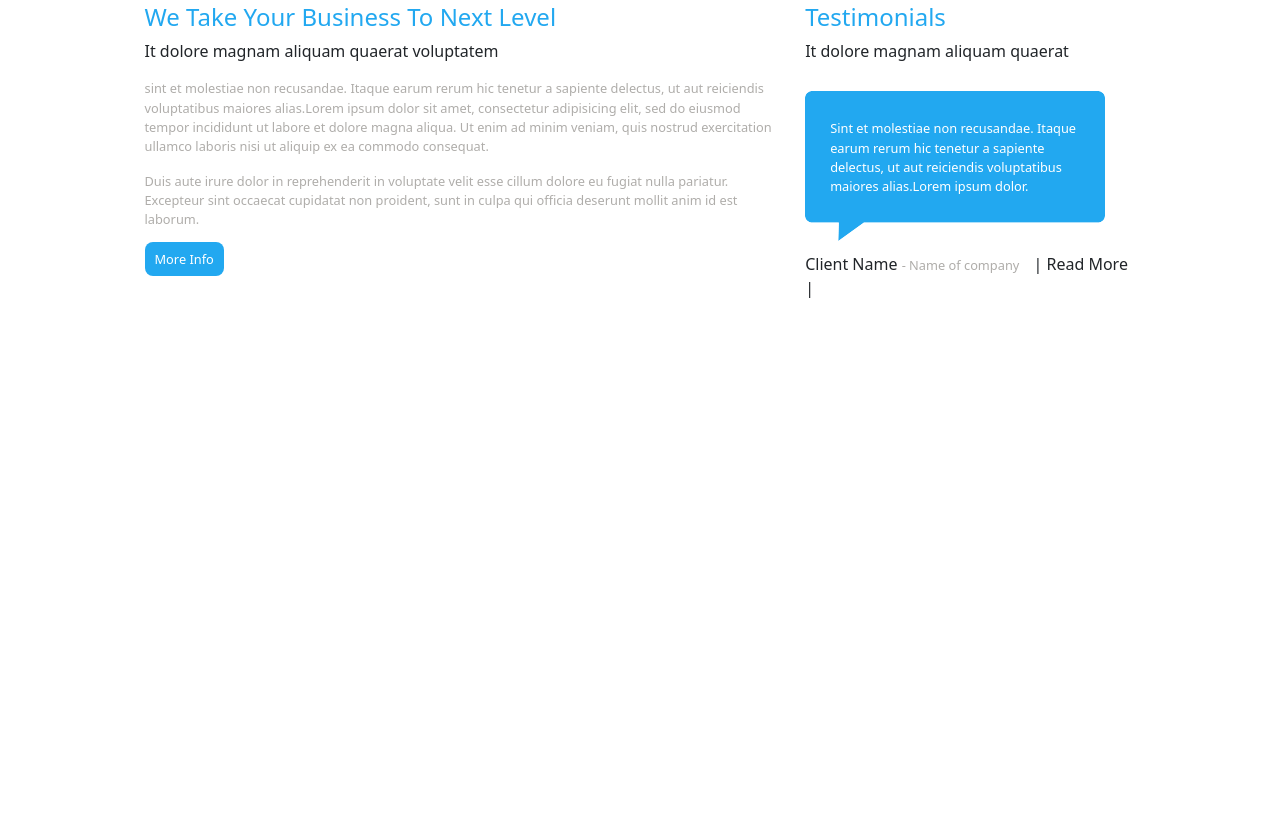
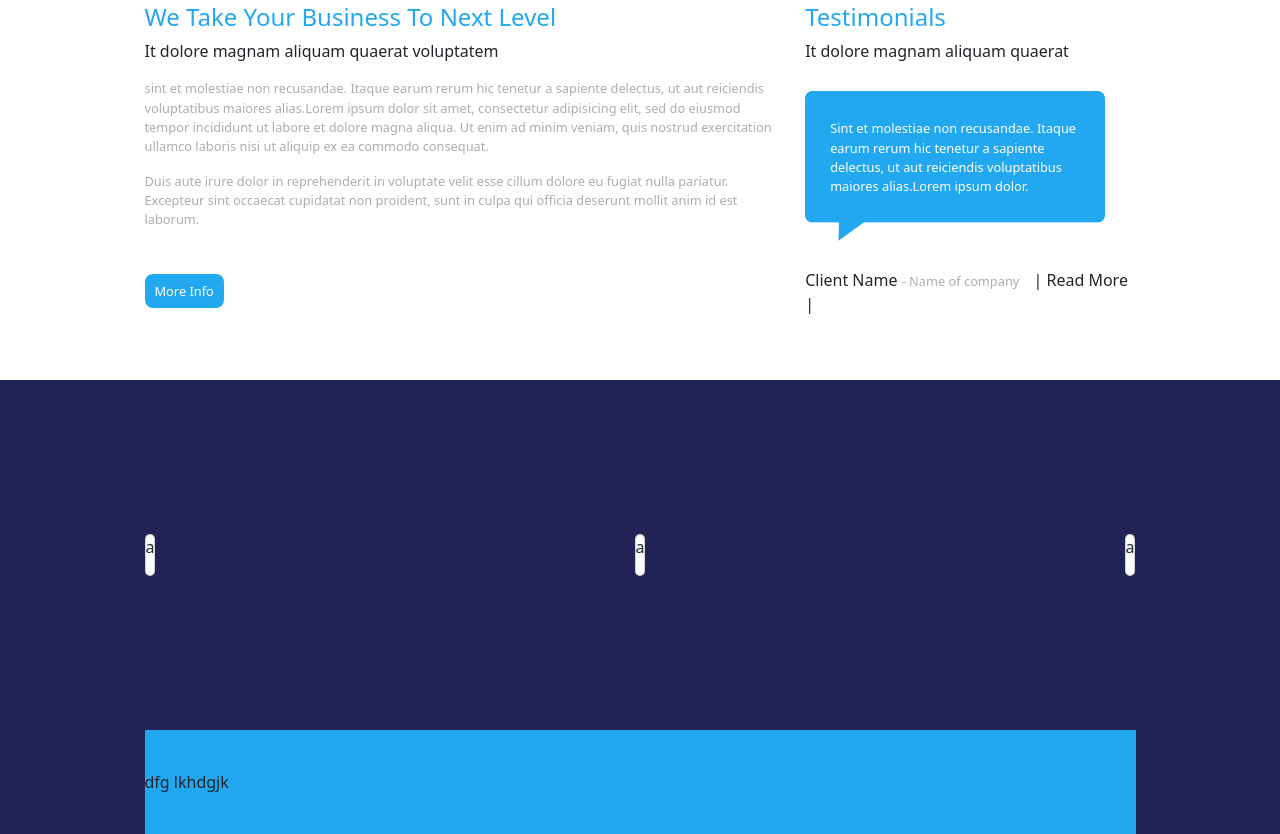
Before and after one commit to GabrielBCD/atividade-web1, a plain HTML site: page index.html in a window 1280 px wide. Shown: the part 1132-1966 px from the top of the page. Before the commit the page ends 1911 px from the top, so only its background shows below. Drawn offline with nearby package versions, Linux system fonts and the light colour scheme.

Commit message:
commit sem nome

```diff
--- a/index.html
+++ b/index.html
@@ -88,9 +88,9 @@
             </div>
         </div>
     </section>
-    <section class="section-2" style="height: 1000px">
+    <section class="section-2">
         <div class="container-sec2">
-            <div class="row mt-5">
+            <div class="row mt-5 mb-5">
                 <div class="col-lg-4">
                     <div class="div1">
                         <h3 class="card-titulo">Exceptional App</h3>
@@ -142,26 +142,26 @@
                             exercitation ullamco
                             laboris nisi ut aliquip ex ea commodo consequat.
                         </p>
-                        <p class="card-texto">Duis aute irure dolor in reprehenderit in voluptate velit esse cillum
+                        <p class="card-texto mb-5">Duis aute irure dolor in reprehenderit in voluptate velit esse cillum
                             dolore eu fugiat nulla pariatur. Excepteur
                             sint occaecat cupidatat non proident, sunt in culpa qui officia deserunt mollit anim id est
                             laborum.
                         </p>
-                        <a href="" class="card-about-link mt-3">More Info</a>
+                        <a href="" class="card-about-link">More Info</a>
                     </div>
                 </div>
                 <div class="col-lg-4">
                     <div class="div4">
                         <h3 class="card-titulo">Testimonials</h3>
                         <p>It dolore magnam aliquam quaerat</p>
-                        <div class="div-balao">
+                        <div class="div-balao mb-3">
                             <p class="card-texto text-balao">Sint et molestiae non recusandae. Itaque
                                 earum rerum hic tenetur a sapiente
                                 delectus, ut aut reiciendis voluptatibus
                                 maiores alias.Lorem ipsum dolor.</p>
                         </div>
-                        <p>Client Name <span class="card-texto">- Name of company</span> <span class="read-more">| Read More |</span></p>
-
+                        <p>Client Name <span class="card-texto">- Name of company</span> <span class="read-more">| Read More |</span>
+                        </p>
                     </div>
                 </div>
             </div>
@@ -169,6 +169,22 @@
     </section>
 </main>
 <footer class="container-fluid">
+    <div class="container-footer">
+        <div class="cards">
+            <div class="card">
+                <p>a</p>
+            </div>
+            <div class="card">
+                <p>a</p>
+            </div>
+            <div class="card">
+                <p>a</p>
+            </div>
+        </div>
+        <div class="copy">
+        <span>dfg lkhdgjk</span>
+    </div>
+    </div>
 
 </footer>
 </body>
--- a/style.scss
+++ b/style.scss
@@ -248,12 +248,6 @@ header {
     margin-right: 20px;
 }
 
-@media (max-width: 1024px) {
-    .div1, .div2, .div3, .div4 {
-        margin-right: 20px;
-        margin-left: 20px;
-    }
-}
 
 @media (max-width: 991px) {
     .div1, .div2, .div3, .div4 {
@@ -282,3 +276,16 @@ header {
 .read-more{
     margin-left: 10px;
 }
+
+.container-footer{
+    @extend %container-local
+}
+
+footer{
+    background-color: $color1;
+}
+
+.copy{
+    padding: 40px 0;
+    background-color: $color2;
+}
```
Also changed, not shown: style.css, 1 other file.
